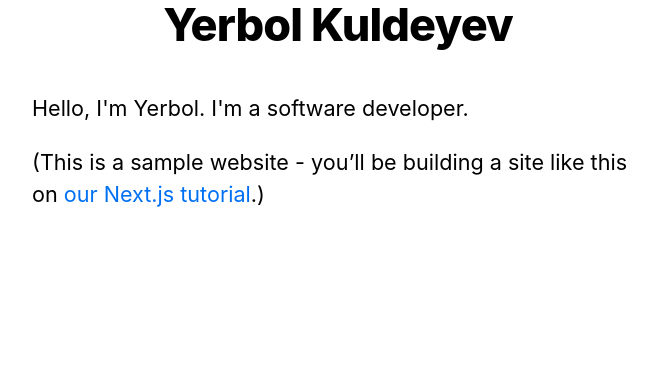
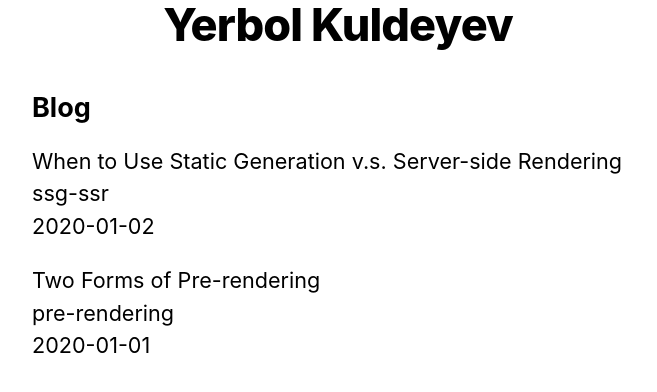
Before and after one commit to yerbol021/nextJsApp, a Next.js app in the folder nextjs-blog/: page / in a window 1280 px wide. Shown: the part 218-610 px from the top of the page, without its empty margins (302-959 px from the left). Built offline with nearby package versions, Linux system fonts and the light colour scheme.

Commit message:
getStaticProps

```diff
--- a/nextjs-blog/package.json
+++ b/nextjs-blog/package.json
@@ -6,6 +6,7 @@
     "start": "next start"
   },
   "dependencies": {
+    "gray-matter": "^4.0.3",
     "next": "latest",
     "react": "18.2.0",
     "react-dom": "18.2.0"
--- a/nextjs-blog/pages/index.js
+++ b/nextjs-blog/pages/index.js
@@ -1,20 +1,37 @@
 import Head from "next/head";
 import Layout, { siteTitle } from "../components/layout";
 import utilStyles from "../styles/utils.module.css";
+import { getSortedPostsData } from "../lib/posts";
 
-export default function Home() {
+export default function Home({ allPostsData }) {
   return (
     <Layout home>
       <Head>
         <title>{siteTitle}</title>
       </Head>
-      <section className={utilStyles.headingMd}>
-        <p>Hello, I'm Yerbol. I'm a software developer.</p>
-        <p>
-          (This is a sample website - you’ll be building a site like this on{" "}
-          <a href="https://nextjs.org/learn">our Next.js tutorial</a>.)
-        </p>
+      <section className={`${utilStyles.headingMd} ${utilStyles.padding1px}`}>
+        <h2 className={utilStyles.headingLg}>Blog</h2>
+        <ul className={utilStyles.list}>
+          {allPostsData.map(({ id, date, title }) => (
+            <li className={utilStyles.listItem} key={id}>
+              {title}
+              <br />
+              {id}
+              <br />
+              {date}
+            </li>
+          ))}
+        </ul>
       </section>
     </Layout>
   );
 }
+
+export async function getStaticProps() {
+  const allPostsData = getSortedPostsData();
+  return {
+    props: {
+      allPostsData,
+    },
+  };
+}
--- /dev/null
+++ b/nextjs-blog/posts/pre-rendering.md
@@ -0,0 +1,11 @@
+---
+title: 'Two Forms of Pre-rendering'
+date: '2020-01-01'
+---
+
+Next.js has two forms of pre-rendering: **Static Generation** and **Server-side Rendering**. The difference is in **when** it generates the HTML for a page.
+
+- **Static Generation** is the pre-rendering method that generates the HTML at **build time**. The pre-rendered HTML is then _reused_ on each request.
+- **Server-side Rendering** is the pre-rendering method that generates the HTML on **each request**.
+
+Importantly, Next.js lets you **choose** which pre-rendering form to use for each page. You can create a "hybrid" Next.js app by using Static Generation for most pages and using Server-side Rendering for others.
--- /dev/null
+++ b/nextjs-blog/posts/ssg-ssr.md
@@ -0,0 +1,19 @@
+---
+title: 'When to Use Static Generation v.s. Server-side Rendering'
+date: '2020-01-02'
+---
+
+We recommend using **Static Generation** (with and without data) whenever possible because your page can be built once and served by CDN, which makes it much faster than having a server render the page on every request.
+
+You can use Static Generation for many types of pages, including:
+
+- Marketing pages
+- Blog posts
+- E-commerce product listings
+- Help and documentation
+
+You should ask yourself: "Can I pre-render this page **ahead** of a user's request?" If the answer is yes, then you should choose Static Generation.
+
+On the other hand, Static Generation is **not** a good idea if you cannot pre-render a page ahead of a user's request. Maybe your page shows frequently updated data, and the page content changes on every request.
+
+In that case, you can use **Server-Side Rendering**. It will be slower, but the pre-rendered page will always be up-to-date. Or you can skip pre-rendering and use client-side JavaScript to populate data.
```
Also changed, not shown: 1 other file (tests, documents, lock files or other folders).
